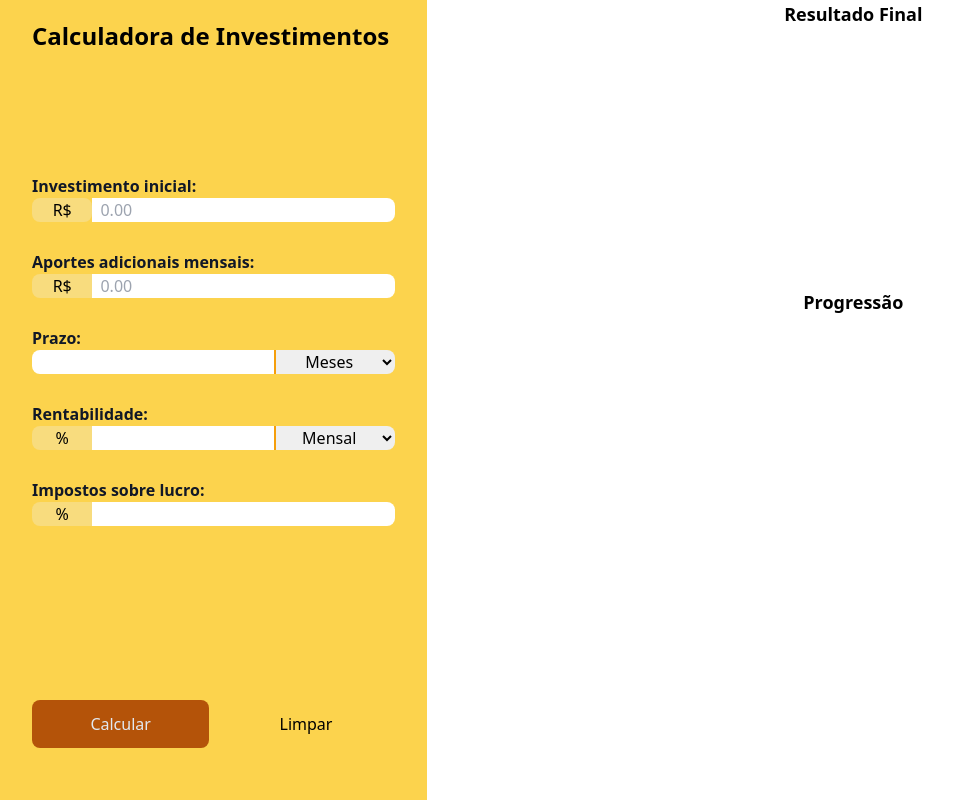
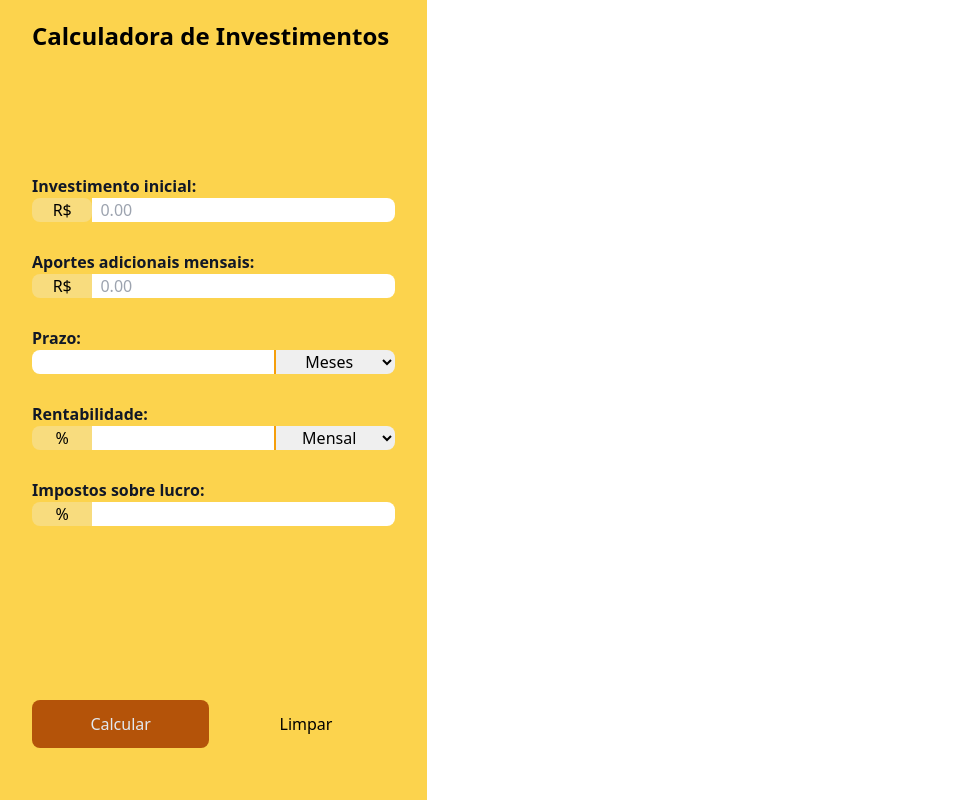
Before and after one commit to RyanRMGMC/investmentCalculatorProject, a website built with Vite: page index.html in a window 1280 px wide. Shown: the whole page, without its empty margins (0-953 px from the left). Built offline with nearby package versions, Linux system fonts and the light colour scheme.

Commit message:
Code related to charts disabled

```diff
--- a/index.html
+++ b/index.html
@@ -77,7 +77,7 @@
     </aside>
 
      <main class="row-span-2 col-span-2">
-      <section id="charts-container" class="h-full">
+      <!-- <section id="charts-container" class="h-full">
         <div class="h-[36%] flex flex-col items-center pb-10">
           <p class="font-bold text-lg">Resultado Final</p>
           <canvas id="final-money-distribution"></canvas>
@@ -86,7 +86,7 @@
           <p class="font-bold text-lg">Progressão</p>
           <canvas id="progression"></canvas>
         </div>
-      </section>
+      </section> -->
     </main>
 
     <script type="module" src="./main.js"></script>
--- a/main.js
+++ b/main.js
@@ -160,5 +160,5 @@ for (const formElement of $investmentForm) {
     };
 };
 
-$investmentForm.addEventListener('submit', renderProgression);
+// $investmentForm.addEventListener('submit', renderProgression);
 $clearFormButton.addEventListener('click', clearForm);
```
